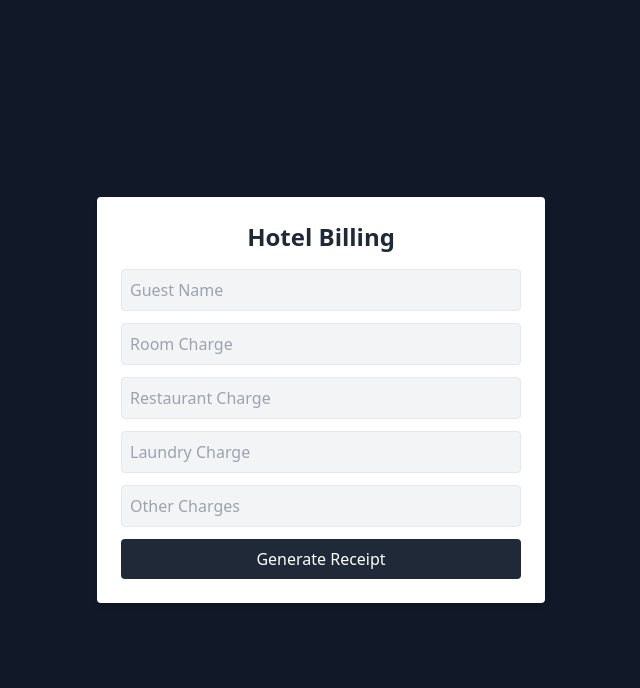
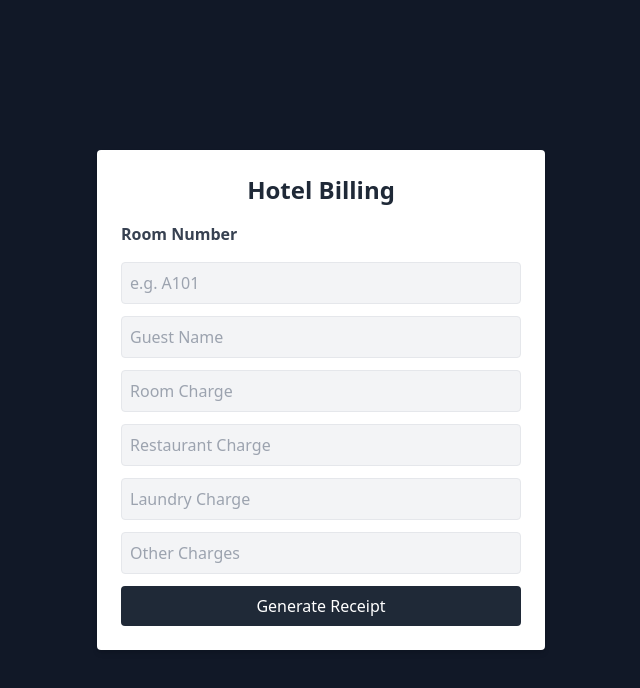
Before and after one commit to Michael-24-wall/hotel-panel, a plain HTML site: page billing.html in a window 1280 px wide. Shown: the whole page, without its empty margins (319-959 px from the left). Drawn offline with nearby package versions, Linux system fonts and the light colour scheme.

Commit message:
commit changes

```diff
--- a/billing.html
+++ b/billing.html
@@ -10,6 +10,9 @@
   <div class="w-full max-w-md bg-white p-6 rounded shadow-md">
     <h1 class="text-2xl font-bold text-gray-800 text-center mb-4">Hotel Billing</h1>
     <form id="billingForm" class="space-y-3">
+        <label for="roomNumber" class="block text-gray-700 font-semibold mb-1">Room Number</label>
+<input type="text" id="roomNumber" placeholder="e.g. A101" class="w-full p-2 border rounded bg-gray-100" />
+
       <input type="text" id="guestName" placeholder="Guest Name" required class="w-full p-2 border rounded bg-gray-100" />
       <input type="number" id="roomCharge" placeholder="Room Charge" required class="w-full p-2 border rounded bg-gray-100" />
       <input type="text" id="restaurantCharge" placeholder="Restaurant Charge" required class="w-full p-2 border rounded bg-gray-100" />
```
Also changed, not shown: fontdesk.html (+1 -1 lines).
